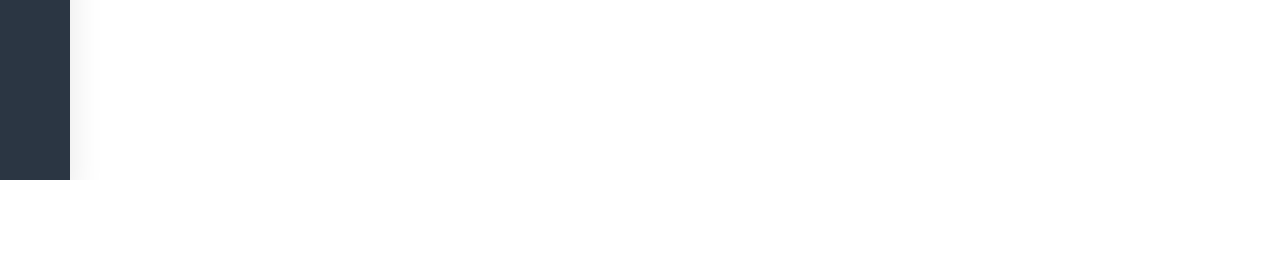
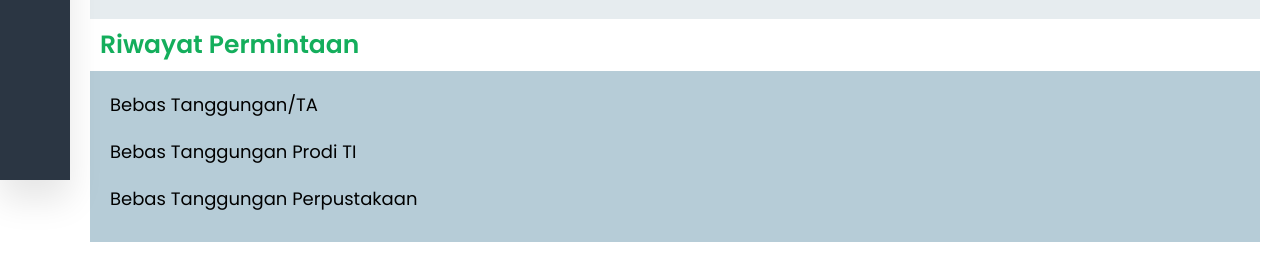
Before and after one commit to Fabiqnn/Sistem-Informasi-Bebas-Tanggungan-Tugas-Akhir, a PHP site: page /Dashboard/DashboardMahasiswa.php in a window 1280 px wide. Shown: the part 650-917 px from the top of the page. Before the commit the page ends 830 px from the top, so only its background shows below. Run offline with PHP 8.4, Linux system fonts and the light colour scheme; some libraries are stand-ins or nearby versions.

Commit message:
dashboard Mahsiswa

```diff
--- a/Dashboard/DashboardMahasiswa.php
+++ b/Dashboard/DashboardMahasiswa.php
@@ -75,7 +75,7 @@
 
         <div class="main-content">
             <div class="banner">
-                <div class="img-container">
+                <div id="img-container1">
                     <div class="filter"></div>
                 </div>
                 <div class="judul">
@@ -83,7 +83,52 @@
                 </div>
             </div>
 
-            <div class="profile"></div>
+            <div class="card-container">
+                <h3>SELAMAT DATANG</h3>
+                <hr id="hr-1">
+                <div class="profile">
+                    <div id="img-container2">
+                        <img src="jurica-koletic-7YVZYZeITc8-unsplash.jpg" alt="profile picture">
+                    </div>
+                    <div id="credential">
+                        <h4 id="h4-1">Hai' </h4> <h4 id="h4-2">Fabian Hasbillah</h4>
+                        <hr id="hr-2">
+                        <h5>No Induk : 2341720170</h5>
+                        <h5>Jurusan  : Teknik Informatika</h5>
+                        <h5>Prodi    : D4</h5>
+                    </div>
+                </div>
+
+                <h3>Riwayat Permintaan</h3>
+                <div class="request">
+                    <button class="riwayat-btn" id="ta-btn">Bebas Tanggungan/TA
+                        <i class="lni lni-chevron-left dropdown-icon"></i>
+                    </button>
+
+                    <div class="verifikasi">
+                        <p>halo</p>
+                        <!-- kontainer table -->
+                    </div>
+
+                    <button class="riwayat-btn" id="prodi-btn">Bebas Tanggungan Prodi TI
+                        <i class="lni lni-chevron-left dropdown-icon"></i>
+                    </button>
+
+                    <div class="verifikasi">
+                        <p>halo</p>
+                         <!-- kontainer table -->
+                    </div>
+
+                    <button class="riwayat-btn" id="perpus-btn">Bebas Tanggungan Perpustakaan
+                        <i class="lni lni-chevron-left dropdown-icon"></i>
+                    </button>
+
+                    <div class="verifikasi">
+                        <p>halo</p>
+                         <!-- kontainer table -->
+                    </div>
+                </div>
+            </div>
         </div>
     </div>
 
--- a/Dashboard/script.js
+++ b/Dashboard/script.js
@@ -1,4 +1,6 @@
-const dropdownBtn = document.querySelectorAll(".dropdown-btn");
+// sidebar
+
+const dropdownBtnSidebar = document.querySelectorAll(".dropdown-btn");
 const toggleBtn = document.querySelector(".toggle-btn");
 const sidebar = document.querySelector(".sidebar");
 const mainContent = document.querySelector(".main-content");
@@ -8,9 +10,25 @@ toggleBtn.addEventListener("click", () => {
     mainContent.classList.toggle("shrink");
 });
 
-dropdownBtn.forEach(btn => {
+dropdownBtnSidebar.forEach(btn => {
     btn.addEventListener("click", () => {
         const parent =  btn.parentElement;
         parent.classList.toggle("open");
     });
 });
+
+// ---------------------
+// mainContent
+
+const dropdownBtnRiwayat = document.querySelectorAll(".riwayat-btn");
+
+dropdownBtnRiwayat.forEach((button, index) => {
+    button.addEventListener("click", () => {
+        const correspondingDiv = button.nextElementSibling;
+        button.classList.toggle("open");
+
+        if (correspondingDiv && correspondingDiv.classList.contains("verifikasi")) {
+            correspondingDiv.classList.toggle("open");
+        }
+    });
+});
--- a/Dashboard/styleMahasiwa.css
+++ b/Dashboard/styleMahasiwa.css
@@ -31,7 +31,7 @@ header {
 
 .banner {
     display: flex;
-    height: 300px;
+    min-height: 200px;
     position: relative;
 }
 
@@ -46,14 +46,14 @@ header {
     z-index: 1;
 }
 
-.img-container {
+#img-container1 {
     background-image: url(Teknik-Polinema.jpg);
     width: 900px;
     overflow: hidden;
     object-fit: cover;
 }
 
-.img-container img {
+#img-container1 img {
     width: 100%;
     height: auto;
     object-fit: cover;
@@ -65,9 +65,7 @@ header {
     font-weight: 600;
     font-style: normal;
     display: flex;
-    position: absolute;
-    top: 115px;
-    right: 2rem;
+    margin-right: 75px;
     justify-content: center;
     align-items: center;
 }
@@ -190,8 +188,108 @@ header {
     height: inherit;
     margin-top: 30px;
     transition: margin-left .3s ease;
+    margin-left: 70px;
+    display: flex;
+    flex-direction: column;
 }
 
 .main-content.shrink {
     margin-left: 330px;
 }
+
+.card-container {
+    padding: 25px 20px;
+}
+
+.card-container h3 {
+    font-weight: 600;
+    font-size: 25px;
+    color: #14AE5C;
+    padding: 10px;
+}
+
+#hr-1 {
+    margin: 0px 10px 20px 10px;
+    opacity: .5;
+}
+
+.profile {
+    display: flex;
+    gap: 20px;
+    background: #E6ECEF;
+    align-self: center;
+    padding: 20px;
+}
+
+#img-container2 {
+    height: 300px;
+    width: 215px;
+    display: flex;
+}
+
+#img-container2 img {
+    width: inherit;
+    height: inherit;
+
+}
+
+#credential h4 {
+    font-size: 30px;
+}
+
+#credential #h4-2 {
+    color: #172C76;
+    margin-bottom: 5px;
+}
+
+#hr-2 {
+    margin-bottom: 10px;
+}
+
+#credential h5 {
+    font-size: 25px;
+    margin-bottom: 10px;
+    font-weight: 500;
+}
+
+.card-container .request {
+    background: #B6CCD7;
+    display: flex;
+    padding: 20px;
+    flex-direction: column;
+    gap: 10px;
+}
+
+.request button{
+    background: none;
+    border: none;
+    cursor: pointer;
+    font-size: 18px;
+    text-align: left;
+    align-items: center;
+    display: flex;
+}
+
+.request .riwayat-btn.open {
+    i.dropdown-icon {
+        transform: rotate(-90deg);
+    }
+}
+
+.request i {
+    font-size: 20px;
+    margin-left: 5px;
+    transition: transform .3s ease;
+}
+
+.request .verifikasi {
+    max-height: 0;
+    overflow: hidden;
+    opacity: 0;
+    transition: max-height .3s linear, opacity .3s linear;
+}
+
+.request .verifikasi.open {
+    max-height: fit-content;
+    opacity: 1;
+}
```
Also changed, not shown: 1 other file.
